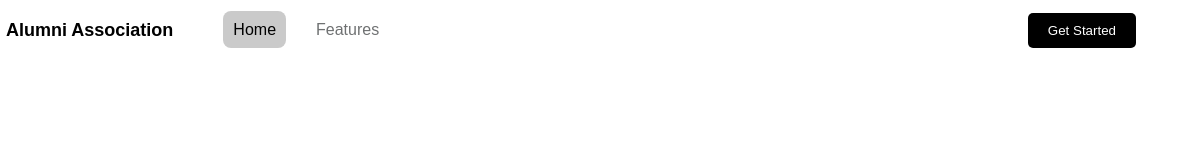
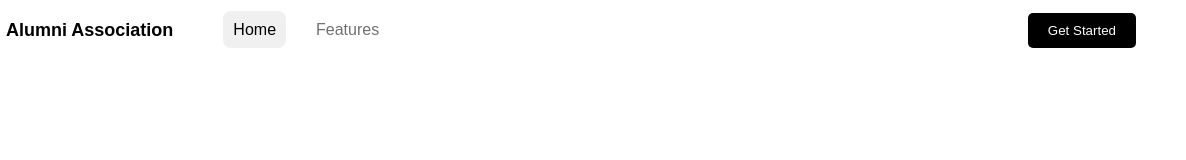
Before and after one commit to codingadventure0/Alumni-Association, a plain HTML site: page index.html in a window 1280 px wide. Shown: the full height of the page, 94-1280 px from the left. Drawn offline with Linux system fonts and the light colour scheme.

Commit message:
updating navbar code

```diff
--- a/style/style.css
+++ b/style/style.css
@@ -63,14 +63,14 @@ nav {
 }
 
 .navbar ul li a.active {
-    background-color: #cacaca;
+    background-color: #f0f0f0;
     /* border: 2px solid #6f7172; */
     border-radius: 8px;
     color: #000;
 }
 
 .navbar ul li a:hover {
-    background-color: #cacaca;
+    background-color: #f0f0f0;
     /* border: 2px solid #6f7172; */
     border-radius: 8px;
     color: #000;
```
Also changed, not shown: index.html (+2 -1 lines).
